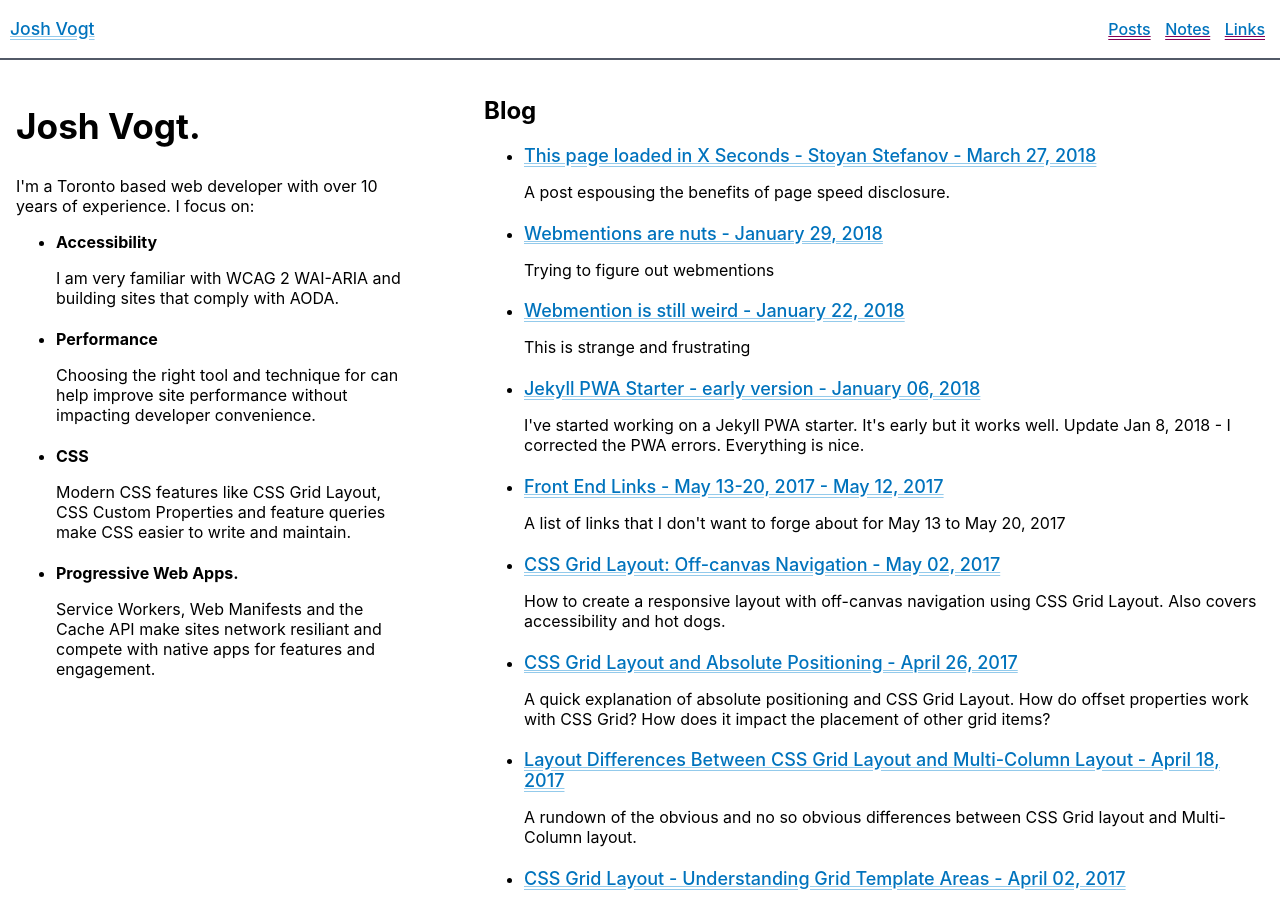
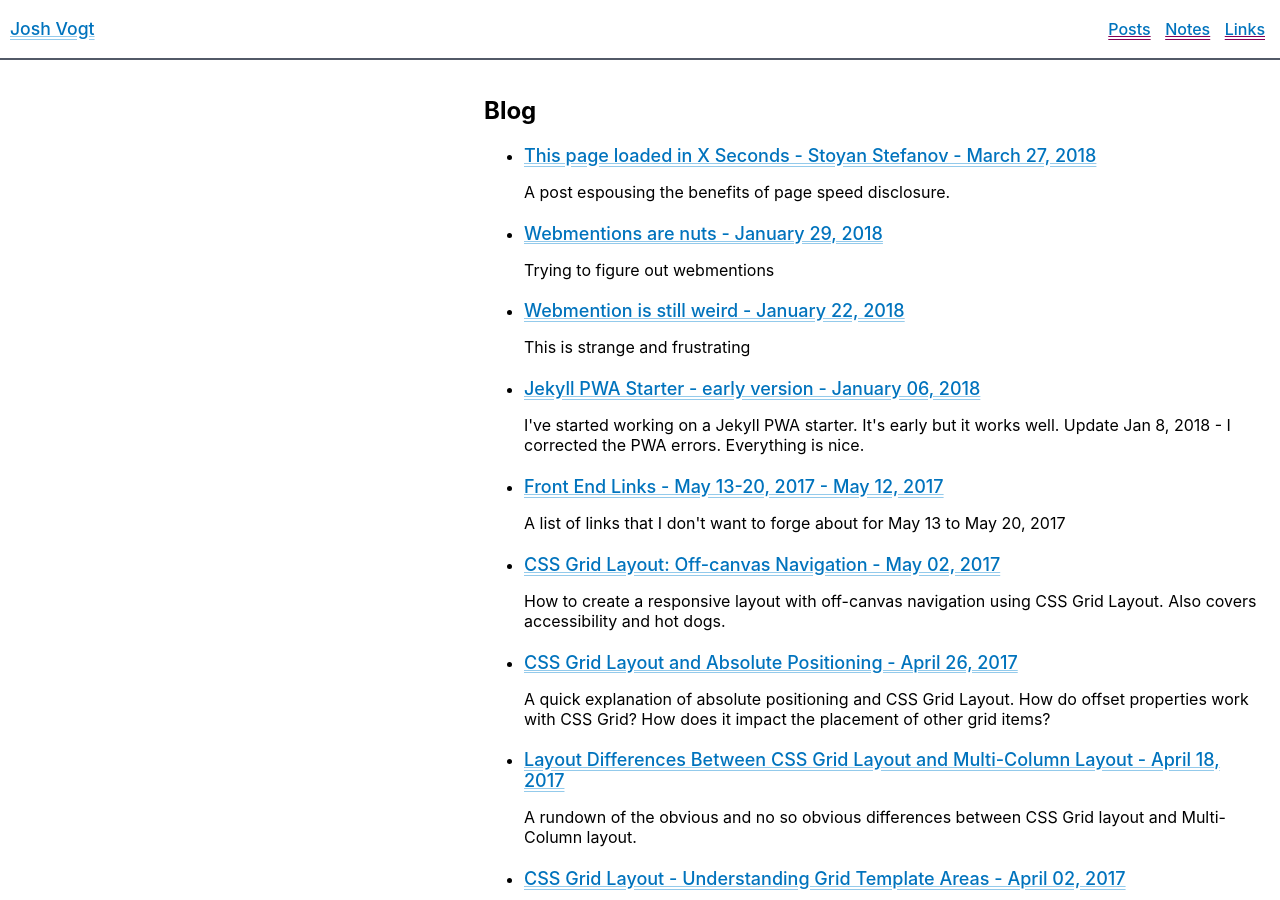
Before and after one commit to dumaurier/joshvogt_new, a Jekyll site: the page built from pages/index.html, in a window 1280 px wide and 900 px high. Built offline with Jekyll 4.4.1, drawn with Linux system fonts in a browser that asks for light colours; a script that is not in the unit is left out.

Commit message:
Update index.html

```diff
--- a/pages/index.html
+++ b/pages/index.html
@@ -10,40 +10,7 @@ pagejs: home.js
 
 
 
-<section class="block indie-intro">
-  <h1 class="heading">Josh Vogt.</h1>
-	<p>
-	I'm a Toronto based web developer with over 10 years of experience. I focus on:
-  </p>
-	<ul>
-	  <li>
-      <strong>Accessibility</strong>
-      <p>
-        I am very familiar with WCAG 2 WAI-ARIA and building sites that comply with AODA.
-      </p>
-    </li>
-    <li>
-      <strong>Performance</strong>
-      <p>
-        Choosing the right tool and technique for can help improve site performance without impacting developer convenience.
-      </p>
-    </li>
-    <li>
-      <strong>CSS</strong>
-      <p>
-        Modern CSS features like CSS Grid Layout, CSS Custom Properties and feature queries make CSS easier to write and maintain.
-      </p>
-    </li>
-	  <li>
-      <strong>Progressive Web Apps.</strong>
-      <p>
-        Service Workers, Web Manifests and the Cache API make sites network resiliant and compete with native apps for features and engagement.
-      </p>
-    </li>
-  </ul>
 
-	</p>
- </section>
 
   <section class="block feed-block">
     <h2>Blog</h2>
```
